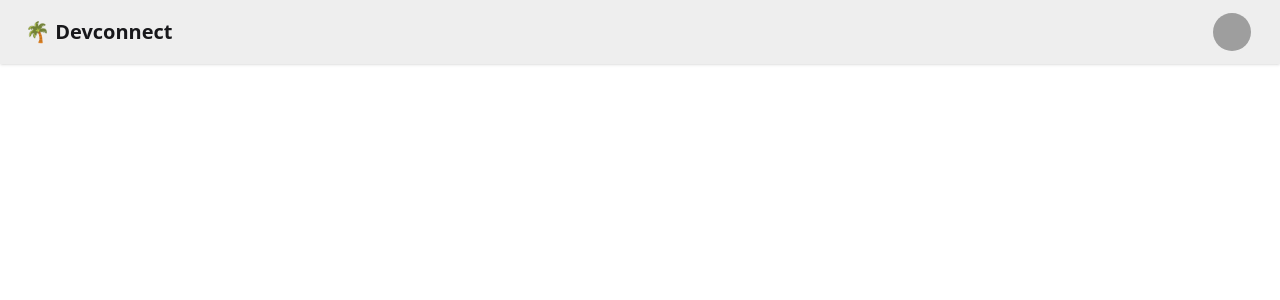
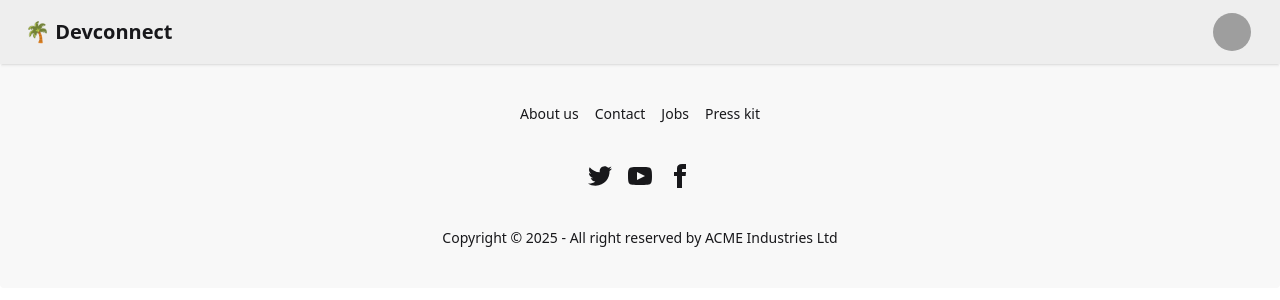
Before and after one commit to tinkermanz/Devconnect, a React (Vite) app in the folder frontend/: page / in a window 1280 px wide. Shown: the top 300 px of the page. Built offline with nearby package versions, Linux system fonts and the light colour scheme; grey boxes are pictures that could not be loaded.

Commit message:
feat(routes): add initial routes and skeleton components for Body, Footer, Login, and Profile pages

```diff
--- a/frontend/package.json
+++ b/frontend/package.json
@@ -13,6 +13,7 @@
 		"@tailwindcss/vite": "^4.1.10",
 		"react": "^19.1.0",
 		"react-dom": "^19.1.0",
+		"react-router": "^7.6.2",
 		"tailwindcss": "^4.1.10"
 	},
 	"devDependencies": {
--- a/frontend/src/App.jsx
+++ b/frontend/src/App.jsx
@@ -1,9 +1,19 @@
-import Navbar from "./components/Navbar";
+import { BrowserRouter, Route, Routes } from "react-router";
+import Body from "./components/Body";
+import Login from "./components/Login";
+import Profile from "./components/Profile";
 
 function App() {
 	return (
 		<>
-			<Navbar />
+			<BrowserRouter basename="/">
+				<Routes>
+					<Route path="/" element={<Body />}>
+						<Route path="login" element={<Login />} />
+						<Route path="profile" element={<Profile />} />
+					</Route>
+				</Routes>
+			</BrowserRouter>
 		</>
 	);
 }
--- /dev/null
+++ b/frontend/src/components/Body.jsx
@@ -0,0 +1,15 @@
+import { Outlet } from "react-router";
+import Navbar from "./Navbar";
+import Footer from "./Footer";
+
+const Body = () => {
+	return (
+		<>
+			<Navbar />
+			<Outlet />
+			<Footer />
+		</>
+	);
+};
+
+export default Body;
--- /dev/null
+++ b/frontend/src/components/Footer.jsx
@@ -0,0 +1,57 @@
+const Footer = () => {
+	return (
+		<footer className="footer footer-horizontal footer-center bg-base-200 text-base-content rounded p-10">
+			<nav className="grid grid-flow-col gap-4">
+				<a className="link link-hover">About us</a>
+				<a className="link link-hover">Contact</a>
+				<a className="link link-hover">Jobs</a>
+				<a className="link link-hover">Press kit</a>
+			</nav>
+			<nav>
+				<div className="grid grid-flow-col gap-4">
+					<a>
+						<svg
+							xmlns="http://www.w3.org/2000/svg"
+							width="24"
+							height="24"
+							viewBox="0 0 24 24"
+							className="fill-current"
+						>
+							<path d="M24 4.557c-.883.392-1.832.656-2.828.775 1.017-.609 1.798-1.574 2.165-2.724-.951.564-2.005.974-3.127 1.195-.897-.957-2.178-1.555-3.594-1.555-3.179 0-5.515 2.966-4.797 6.045-4.091-.205-7.719-2.165-10.148-5.144-1.29 2.213-.669 5.108 1.523 6.574-.806-.026-1.566-.247-2.229-.616-.054 2.281 1.581 4.415 3.949 4.89-.693.188-1.452.232-2.224.084.626 1.956 2.444 3.379 4.6 3.419-2.07 1.623-4.678 2.348-7.29 2.04 2.179 1.397 4.768 2.212 7.548 2.212 9.142 0 14.307-7.721 13.995-14.646.962-.695 1.797-1.562 2.457-2.549z"></path>
+						</svg>
+					</a>
+					<a>
+						<svg
+							xmlns="http://www.w3.org/2000/svg"
+							width="24"
+							height="24"
+							viewBox="0 0 24 24"
+							className="fill-current"
+						>
+							<path d="M19.615 3.184c-3.604-.246-11.631-.245-15.23 0-3.897.266-4.356 2.62-4.385 8.816.029 6.185.484 8.549 4.385 8.816 3.6.245 11.626.246 15.23 0 3.897-.266 4.356-2.62 4.385-8.816-.029-6.185-.484-8.549-4.385-8.816zm-10.615 12.816v-8l8 3.993-8 4.007z"></path>
+						</svg>
+					</a>
+					<a>
+						<svg
+							xmlns="http://www.w3.org/2000/svg"
+							width="24"
+							height="24"
+							viewBox="0 0 24 24"
+							className="fill-current"
+						>
+							<path d="M9 8h-3v4h3v12h5v-12h3.642l.358-4h-4v-1.667c0-.955.192-1.333 1.115-1.333h2.885v-5h-3.808c-3.596 0-5.192 1.583-5.192 4.615v3.385z"></path>
+						</svg>
+					</a>
+				</div>
+			</nav>
+			<aside>
+				<p>
+					Copyright © {new Date().getFullYear()} - All right reserved by ACME
+					Industries Ltd
+				</p>
+			</aside>
+		</footer>
+	);
+};
+
+export default Footer;
--- /dev/null
+++ b/frontend/src/components/Login.jsx
@@ -0,0 +1,5 @@
+const Login = () => {
+	return <div className="min-h-screen">Login Page</div>;
+};
+
+export default Login;
--- /dev/null
+++ b/frontend/src/components/Profile.jsx
@@ -0,0 +1,5 @@
+const Profile = () => {
+	return <div>Profile Page</div>;
+};
+
+export default Profile;
```
Also changed, not shown: 1 other file (tests, documents, lock files or other folders).
